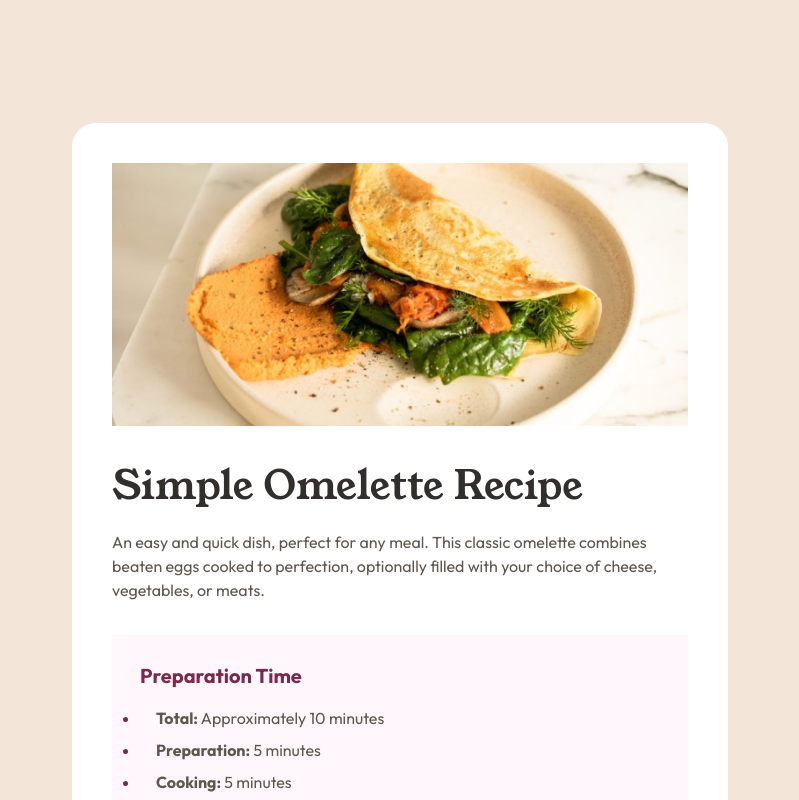
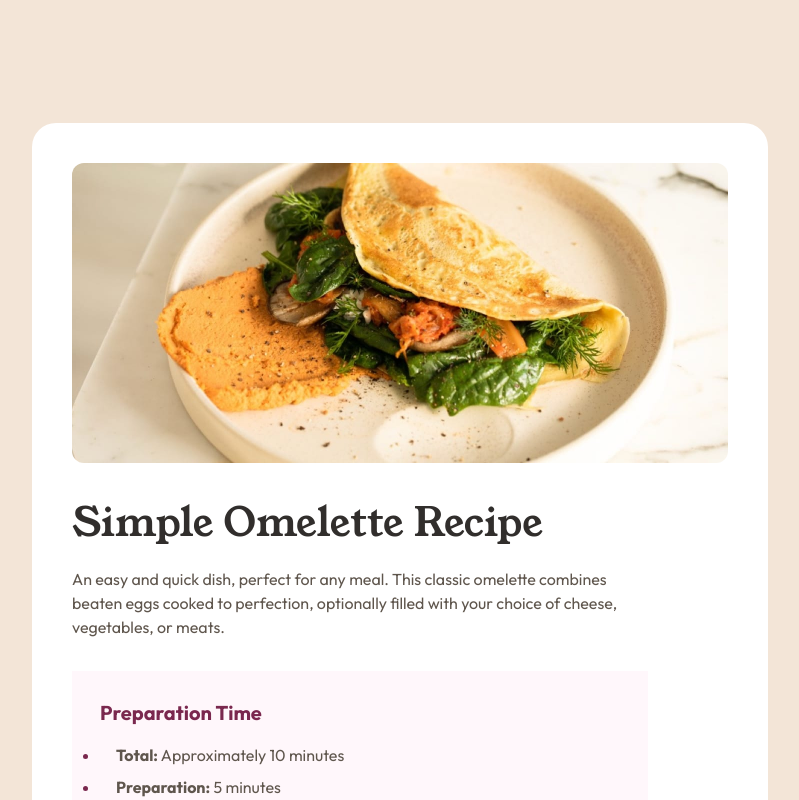
Before and after one commit to Mikoyzskie/fm-recipe, a Next.js app: page / in a window 1280 px wide. Shown: the top 800 px of the page, without its empty margins (240-1039 px from the left). Built offline with nearby package versions, Linux system fonts and the light colour scheme.

Commit message:
updated image rounded

```diff
--- a/app/page.tsx
+++ b/app/page.tsx
@@ -9,7 +9,7 @@ export default function Home() {
         alt="Omelette"
         height={300}
         width={656}
-        className="md:rounded-xl mb-10 md:max-w-[656px] w-full md:pt-10 md:px-10"
+        className="md:rounded-xl mb-10 md:max-w-[656px] w-full md:mt-10 md:mx-10"
       />
       <div className="md:max-w-[656px] w-full flex flex-col gap-8 md:px-10 px-8 md:pb-10 pb-8">
         <div className="text-[#5F564D]">
```
